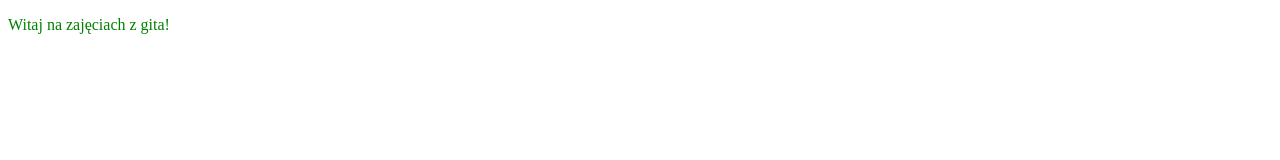
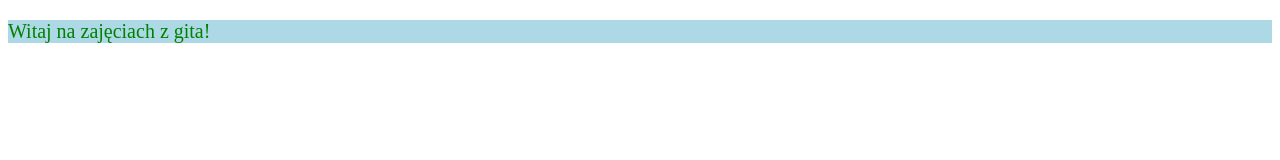
Before and after one commit to frontendpodyplomowe/GIT_san, a plain HTML site: page index.html in a window 1280 px wide. Drawn offline with Linux system fonts and the light colour scheme.

Commit message:
Changed styles

```diff
--- a/style.css
+++ b/style.css
@@ -1,4 +1,5 @@
 p {
     color:green;
-    font-size: 16px;
+    font-size: 20px;
+    background-color: lightblue;
 }
```
